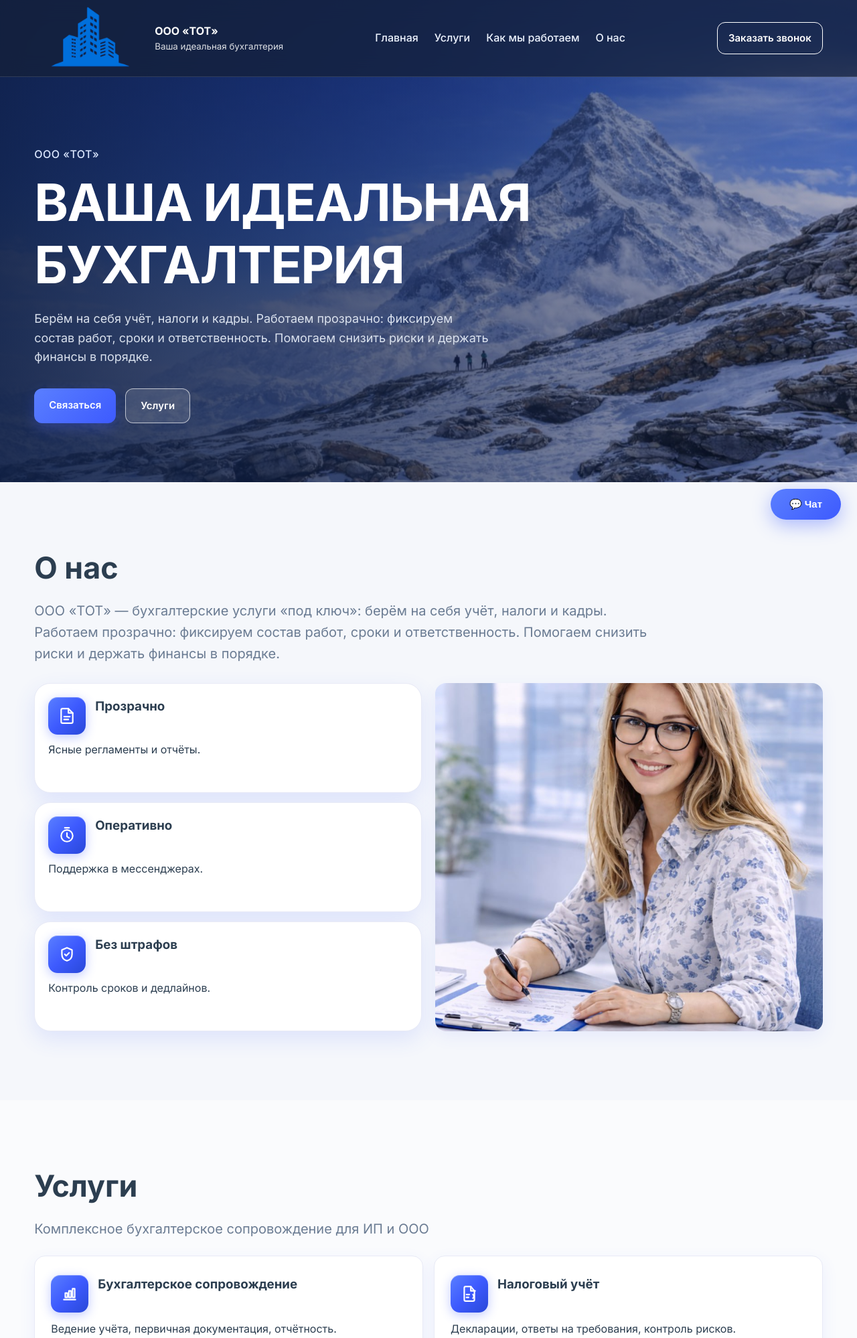
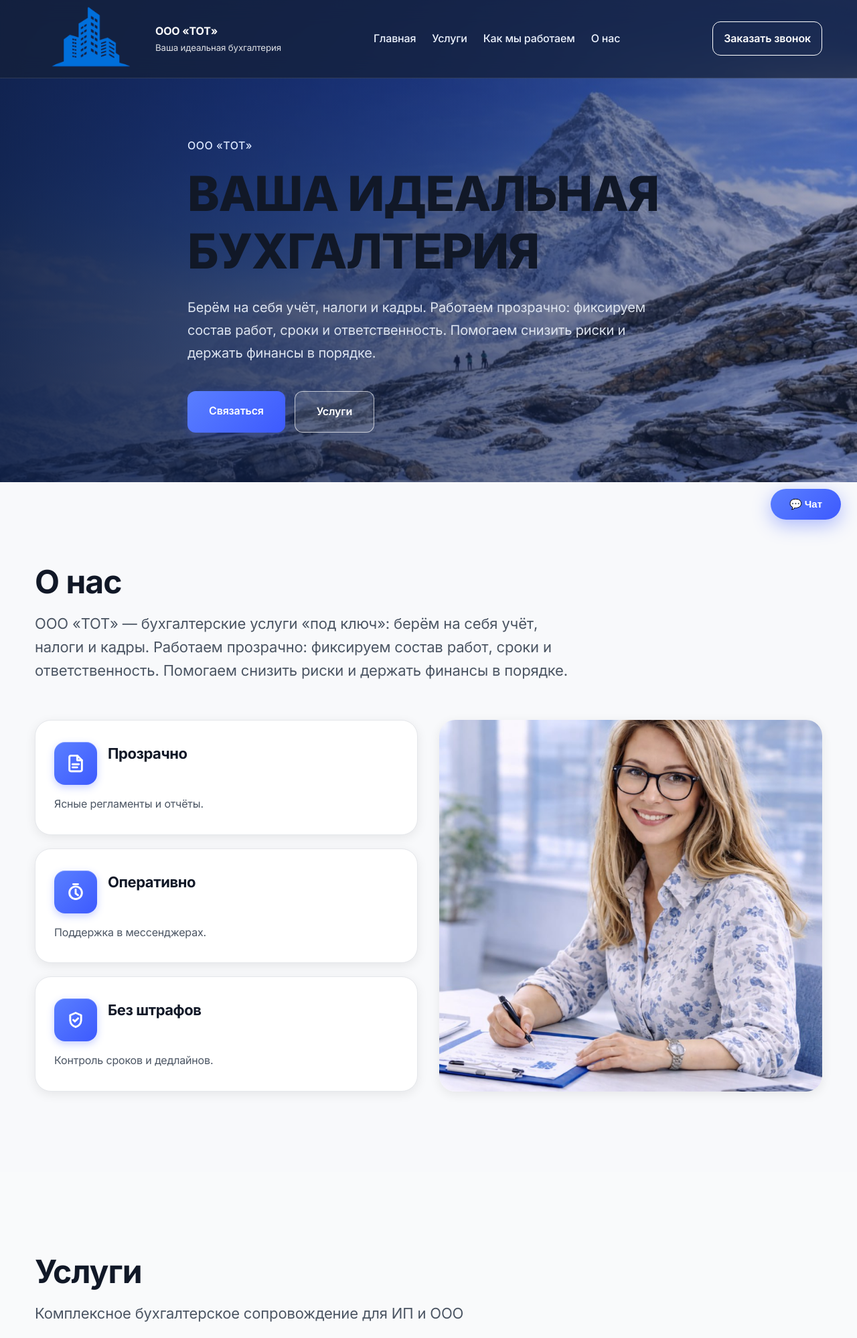
Before and after one commit to KoboSteruS/TOT, a Flask app: page / in a window 1280 px wide. Shown: the top 1998 px of the page at 67% size. Run offline with Flask 3, Linux system fonts and the light colour scheme.

Commit message:
design: масштабное улучшение дизайна сайта
Визуальная иерархия, типографика, воздух, консистентность

Цветовая палитра расширена, шкала радиусов унифицирована

Улучшены отступы, padding, gaps между элементами

Чат-бот и карточки переработаны для премиум-вида

Hover эффекты и анимации стали плавнее

Made-with: Cursor

```diff
--- a/static/styles.css
+++ b/static/styles.css
@@ -1,20 +1,36 @@
 :root {
-  --bg: #f5f7fb;
+  --bg: #f8f9fb;
   --surface: #ffffff;
-  --text: #2c3e50;
-  --muted: #6b7c93;
+  --text: #111827;
+  --text-secondary: #4b5563;
+  --text-muted: #6b7280;
+  --gray-50: #f9fafb;
+  --gray-100: #f3f4f6;
+  --gray-200: #e5e7eb;
+  --gray-300: #d1d5db;
+  --gray-400: #9ca3af;
   --primary: #3d5afe;
   --primary-hover: #2948d8;
-  --secondary: #e8eaf6;
-  --accent: #5a7fff;
-  --radius: 16px;
-  --radius-sm: 12px;
-  --radius-lg: 24px;
-  --shadow: 0 8px 24px rgba(61, 90, 254, .08);
-  --shadow-md: 0 12px 32px rgba(61, 90, 254, .12);
-  --shadow-lg: 0 20px 48px rgba(61, 90, 254, .16);
+  --primary-light: #e8eaf6;
+  --secondary: #10b981;
+  --secondary-light: #d1fae5;
+  --accent: #fbbf24;
+  --accent-light: #fef3c7;
+  --radius-sm: 8px;
+  --radius: 12px;
+  --radius-md: 16px;
+  --radius-lg: 20px;
+  --radius-xl: 24px;
+  --shadow-xs: 0 1px 2px rgba(0, 0, 0, .05);
+  --shadow-sm: 0 2px 8px rgba(0, 0, 0, .06);
+  --shadow: 0 4px 16px rgba(0, 0, 0, .08);
+  --shadow-md: 0 8px 24px rgba(0, 0, 0, .1);
+  --shadow-lg: 0 16px 40px rgba(0, 0, 0, .12);
+  --shadow-xl: 0 24px 56px rgba(0, 0, 0, .15);
   --gradient-primary: linear-gradient(135deg, #5a7fff 0%, #3d5afe 100%);
   --gradient-hero: linear-gradient(90deg, rgba(15, 32, 70, .92) 0%, rgba(15, 32, 70, .65) 50%, rgba(15, 32, 70, .35) 100%);
+  --spacing-section: 120px;
+  --spacing-section-sm: 80px;
 }
 
 * {
@@ -29,10 +45,12 @@ body {
   margin: 0;
   font-family: "Inter", -apple-system, BlinkMacSystemFont, "Segoe UI", Roboto, sans-serif;
   color: var(--text);
-  background: #f5f7fb;
-  line-height: 1.6;
+  background: var(--bg);
+  font-size: 16px;
+  line-height: 1.7;
   -webkit-font-smoothing: antialiased;
   -moz-osx-font-smoothing: grayscale;
+  letter-spacing: -0.01em;
 }
 
 a {
@@ -41,15 +59,34 @@ a {
 }
 
 .container {
-  width: min(1260px, 92%);
+  max-width: 1240px;
   margin: 0 auto;
+  padding: 0 32px;
+}
+
+@media (max-width: 768px) {
+  .container {
+    padding: 0 20px;
+  }
 }
 
 .section {
-  padding: clamp(72px, 8vw, 120px) 0;
+  padding: var(--spacing-section) 0;
   opacity: 0;
-  transform: translateY(24px);
-  transition: .7s ease;
+  transform: translateY(32px);
+  transition: opacity .8s ease, transform .8s ease;
+}
+
+@media (max-width: 1024px) {
+  .section {
+    padding: var(--spacing-section-sm) 0;
+  }
+}
+
+@media (max-width: 768px) {
+  .section {
+    padding: 60px 0;
+  }
 }
 
 .section.visible,
@@ -59,24 +96,52 @@ a {
 }
 
 .alt {
-  background: #fafbfd;
+  background: var(--gray-50);
 }
 
 h1,
 h2,
-h3 {
-  margin: 0 0 .45em;
+h3,
+h4,
+h5,
+h6 {
+  margin: 0;
   line-height: 1.2;
+  letter-spacing: -0.02em;
+  font-weight: 700;
+  color: var(--text);
+}
+
+h1 {
+  font-size: clamp(48px, 5vw, 64px);
+  margin-bottom: 24px;
 }
 
 h2 {
-  font-size: clamp(32px, 3.5vw, 50px);
+  font-size: clamp(36px, 4vw, 48px);
+  margin-bottom: 16px;
+}
+
+h3 {
+  font-size: clamp(24px, 2.5vw, 32px);
+  margin-bottom: 12px;
+}
+
+h4 {
+  font-size: 20px;
+  margin-bottom: 10px;
+}
+
+p {
+  margin: 0 0 16px;
 }
 
 .lead {
-  font-size: clamp(18px, 2vw, 20px);
-  color: var(--muted);
-  max-width: 920px;
+  font-size: clamp(18px, 2vw, 22px);
+  color: var(--text-secondary);
+  max-width: 800px;
+  line-height: 1.6;
+  margin-bottom: 48px;
 }
 
 .site-header {
@@ -212,19 +277,20 @@ h2 {
 }
 
 .hero h1 {
-  font-size: clamp(42px, 6vw, 84px);
+  font-size: clamp(48px, 6vw, 72px);
   text-transform: uppercase;
   letter-spacing: -.02em;
-  margin-bottom: 20px;
+  margin-bottom: 24px;
+  font-weight: 800;
 }
 
 .hero-description {
-  font-size: clamp(16px, 2vw, 18px);
-  line-height: 1.6;
+  font-size: clamp(17px, 2vw, 20px);
+  line-height: 1.7;
   color: #e3eaf5;
-  max-width: 680px;
-  margin-bottom: 32px;
-  opacity: .95;
+  max-width: 720px;
+  margin-bottom: 40px;
+  opacity: .96;
 }
 
 .actions {
@@ -235,19 +301,21 @@ h2 {
 
 .btn {
   border: 0;
-  border-radius: 12px;
-  padding: 13px 22px;
-  font-size: 15px;
+  border-radius: var(--radius);
+  padding: 16px 32px;
+  font-size: 16px;
   font-weight: 600;
-  transition: transform .2s ease, box-shadow .2s ease, background-color .2s ease;
+  transition: all .3s cubic-bezier(0.4, 0, 0.2, 1);
   cursor: pointer;
   display: inline-block;
+  text-align: center;
+  letter-spacing: -0.01em;
 }
 
 .btn-primary {
   background: var(--gradient-primary);
   color: #fff;
-  box-shadow: 0 8px 20px rgba(61, 90, 254, .28);
+  box-shadow: 0 4px 16px rgba(61, 90, 254, .24);
   position: relative;
   overflow: hidden;
 }
@@ -256,9 +324,9 @@ h2 {
   content: "";
   position: absolute;
   inset: 0;
-  background: linear-gradient(135deg, rgba(255, 255, 255, .2), transparent);
+  background: linear-gradient(135deg, rgba(255, 255, 255, .15), transparent);
   opacity: 0;
-  transition: opacity .3s ease;
+  transition: opacity .35s ease;
 }
 
 .btn-primary:hover::before {
@@ -287,19 +359,19 @@ h2 {
 }
 
 .glass-card {
-  border-radius: var(--radius-lg);
-  background: #fff;
-  border: 1px solid #e8eaf6;
-  box-shadow: var(--shadow-md);
+  border-radius: var(--radius-xl);
+  background: var(--surface);
+  border: 1px solid var(--gray-200);
+  box-shadow: var(--shadow);
 }
 
 .hover-lift {
-  transition: transform .25s ease, box-shadow .25s ease;
+  transition: transform .35s cubic-bezier(0.4, 0, 0.2, 1), box-shadow .35s cubic-bezier(0.4, 0, 0.2, 1);
 }
 
 .hover-lift:hover {
-  transform: translateY(-6px);
-  box-shadow: var(--shadow-lg);
+  transform: translateY(-4px);
+  box-shadow: var(--shadow-md);
 }
 
 .hover-zoom {
@@ -313,56 +385,61 @@ h2 {
 }
 
 .icon-badge {
-  width: 56px;
-  height: 56px;
-  flex: 0 0 56px;
-  border-radius: 14px;
+  width: 64px;
+  height: 64px;
+  flex: 0 0 64px;
+  border-radius: var(--radius-md);
   display: inline-flex;
   align-items: center;
   justify-content: center;
   color: #fff;
-  background: linear-gradient(135deg, #5a7fff 0%, #3d5afe 50%, #2948d8 100%);
-  box-shadow: 0 4px 16px rgba(61, 90, 254, .32), inset 0 1px 0 rgba(255, 255, 255, .3);
+  background: var(--gradient-primary);
+  box-shadow: 0 4px 12px rgba(61, 90, 254, .28), inset 0 1px 0 rgba(255, 255, 255, .25);
 }
 
 .icon {
   color: #fff;
-  width: 26px;
-  height: 26px;
+  width: 28px;
+  height: 28px;
+  stroke-width: 2.5;
 }
 
 .card-head {
   display: flex;
-  gap: 14px;
+  gap: 16px;
   align-items: flex-start;
+  margin-bottom: 16px;
 }
 
 .card-head h3 {
-  margin: 3px 0 0;
+  margin: 4px 0 0;
+  font-size: 22px;
 }
 
 .about-layout {
-  margin-top: 28px;
+  margin-top: 56px;
   display: grid;
   grid-template-columns: 1fr 1fr;
-  gap: 20px;
+  gap: 32px;
 }
 
 .about-features {
   display: grid;
-  gap: 14px;
+  gap: 20px;
 }
 
 .feature-card {
-  padding: 20px;
+  padding: 32px 28px;
 }
 
 .feature-card p {
-  margin: 10px 0 0;
+  margin: 0;
+  color: var(--text-secondary);
+  line-height: 1.6;
 }
 
 .about-photo {
-  border-radius: var(--radius);
+  border-radius: var(--radius-xl);
   min-height: 520px;
   background: url('/static/images/about/accountant.jpg') center/cover no-repeat;
   box-shadow: var(--shadow);
@@ -371,27 +448,31 @@ h2 {
 }
 
 .services-grid {
-  margin-top: 24px;
+  margin-top: 56px;
   display: grid;
   grid-template-columns: repeat(2, minmax(0, 1fr));
-  gap: 16px;
+  gap: 24px;
 }
 
 .service-card {
-  padding: 28px 24px;
-  border-radius: var(--radius);
-  background: #fff;
+  padding: 32px 28px;
+  border-radius: var(--radius-xl);
+  background: var(--surface);
   box-shadow: var(--shadow);
-  border: 1px solid #e8eaf6;
-  transition: all .3s ease;
+  border: 1px solid var(--gray-200);
+  transition: all .35s cubic-bezier(0.4, 0, 0.2, 1);
 }
 
 .service-card:hover {
   border-color: var(--primary);
+  transform: translateY(-4px);
+  box-shadow: var(--shadow-md);
 }
 
 .service-card p {
-  margin: 12px 0 14px;
+  margin: 0 0 16px;
+  color: var(--text-secondary);
+  line-height: 1.6;
 }
 
 .service-card a {
```
Also changed, not shown: other parts of static/styles.css (+203 -163 lines).
